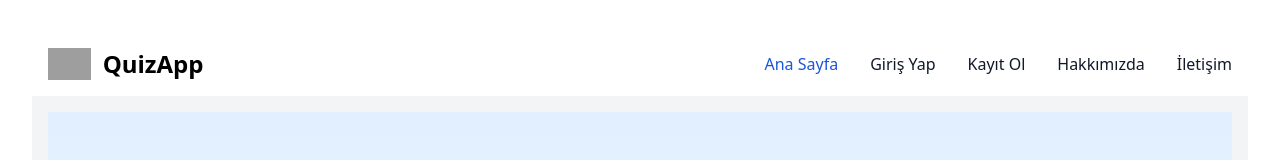
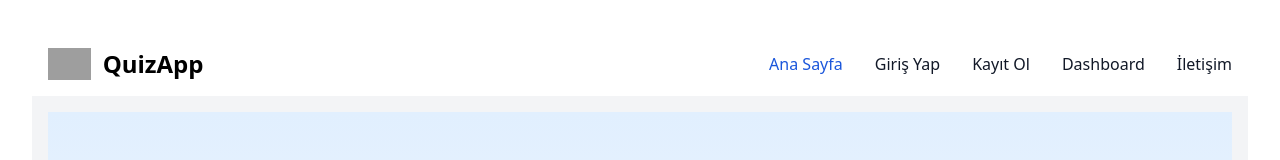
Before and after one commit to yusuftopcuu0/quiz-web-app, a React (Vite) app in the folder client/: page / in a window 1280 px wide. Shown: the top 160 px of the page. Built offline with nearby package versions, Linux system fonts and the light colour scheme; grey boxes are pictures that could not be loaded.

Commit message:
Update Navbar component: change link text from 'Hakkımızda' to 'Dashboard'

```diff
--- a/client/src/components/Navbar.tsx
+++ b/client/src/components/Navbar.tsx
@@ -96,7 +96,7 @@ const Navbar = () => {
                 }`
               }
             >
-              Hakkımızda
+              Dashboard
             </NavLink>
 
             <NavLink
```
